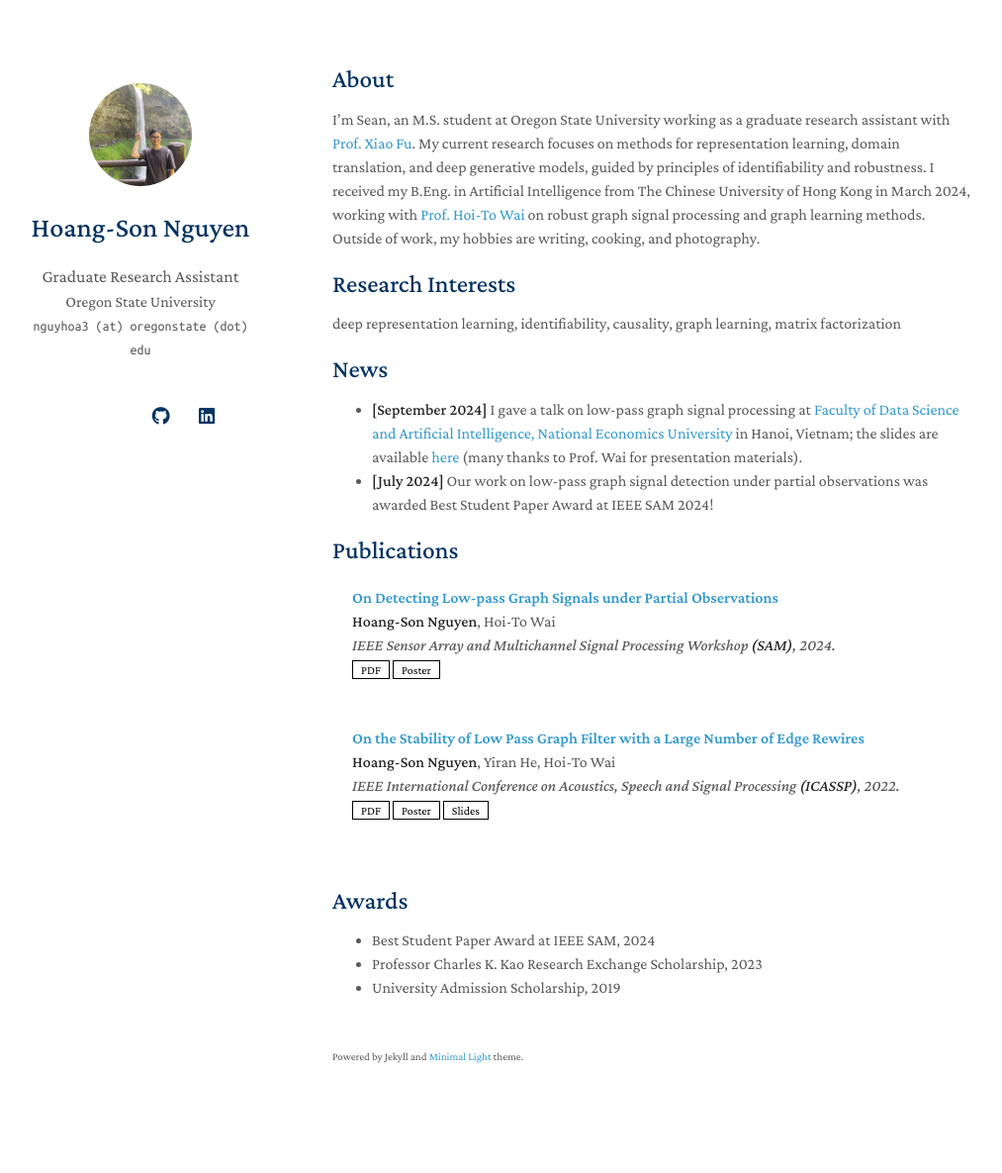
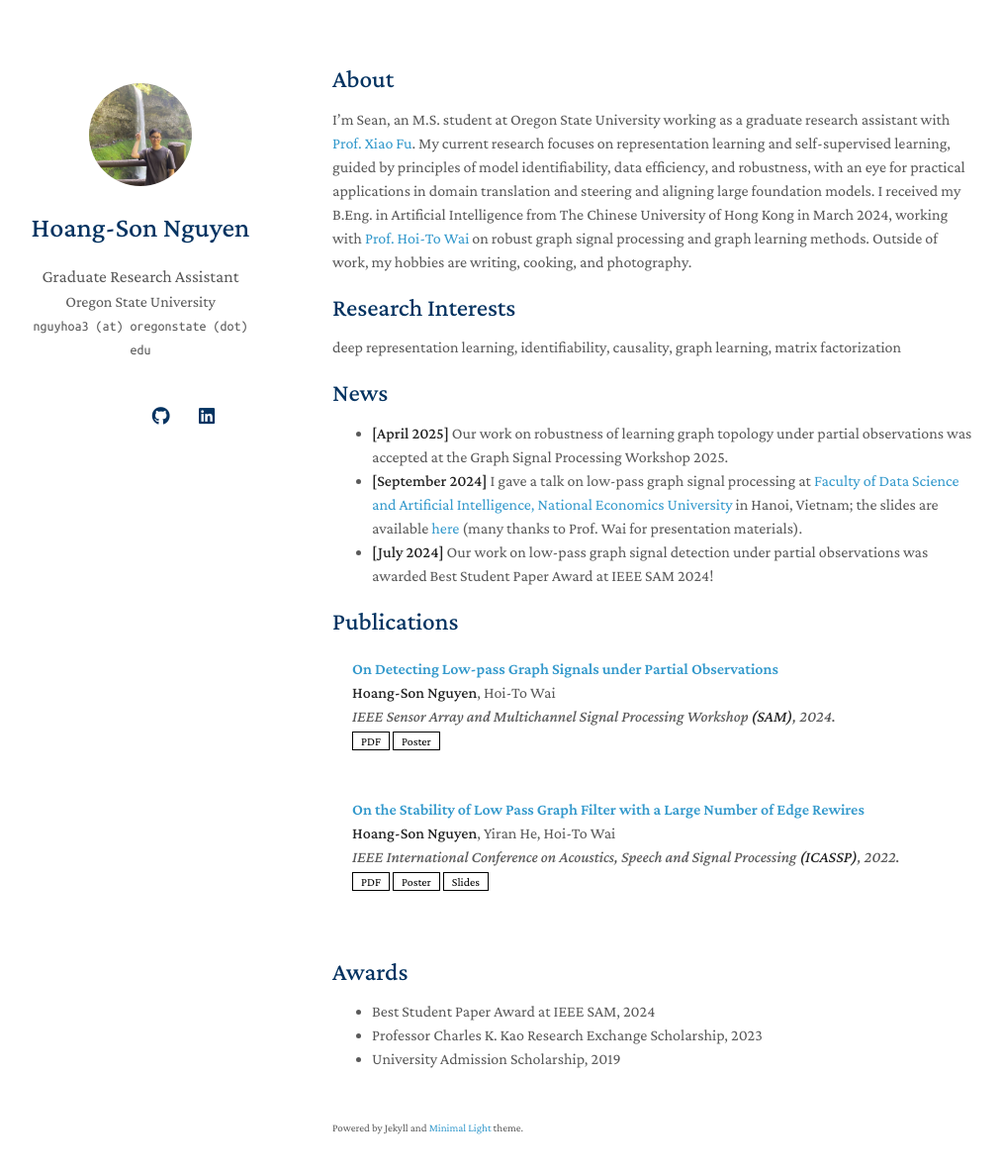
Before and after one commit to hsnguyen24/hsnguyen24.github.io, a Jekyll site: the page built from index.md, in a window 1280 px wide and 1220 px high. Shown: the top 1185 px of the window at 99% size, without its empty margins (134-1147 px from the left). Built offline with Jekyll 4.4.1, drawn with Linux system fonts in a browser that asks for light colours; nearby versions of some CDN libraries; a style sheet for code colours, icons or effects is not loaded; our own code applies the rules of GitHub Pages for plain Markdown files.

Commit message:
Update index.md

```diff
--- a/index.md
+++ b/index.md
@@ -4,12 +4,13 @@ layout: homepage
 
 ## About
 
-I'm Sean, an M.S. student at Oregon State University working as a graduate research assistant with [Prof. Xiao Fu](https://web.engr.oregonstate.edu/~fuxia). My current research focuses on methods for representation learning, domain translation, and deep generative models, guided by principles of identifiability and robustness. I received my B.Eng. in Artificial Intelligence from The Chinese University of Hong Kong in March 2024, working with [Prof. Hoi-To Wai](https://www1.se.cuhk.edu.hk/~htwai) on robust graph signal processing and graph learning methods. Outside of work, my hobbies are writing, cooking, and photography.
+I'm Sean, an M.S. student at Oregon State University working as a graduate research assistant with [Prof. Xiao Fu](https://web.engr.oregonstate.edu/~fuxia). My current research focuses on representation learning and self-supervised learning, guided by principles of model identifiability, data efficiency, and robustness, with an eye for practical applications in domain translation and steering and aligning large foundation models. I received my B.Eng. in Artificial Intelligence from The Chinese University of Hong Kong in March 2024, working with [Prof. Hoi-To Wai](https://www1.se.cuhk.edu.hk/~htwai) on robust graph signal processing and graph learning methods. Outside of work, my hobbies are writing, cooking, and photography.
 
 ## Research Interests
 deep representation learning, identifiability, causality, graph learning, matrix factorization
 
 ## News
+- **[April 2025]** Our work on robustness of learning graph topology under partial observations was accepted at the Graph Signal Processing Workshop 2025.
 - **[September 2024]** I gave a talk on low-pass graph signal processing at [Faculty of Data Science and Artificial Intelligence, National Economics University](https://fda.neu.edu.vn/) in Hanoi, Vietnam; the slides are available [here](./assets/files/Talk_at_NEU_2024.pdf) (many thanks to Prof. Wai for presentation materials).
 - **[July 2024]** Our work on low-pass graph signal detection under partial observations was awarded Best Student Paper Award at IEEE SAM 2024!
 
```
